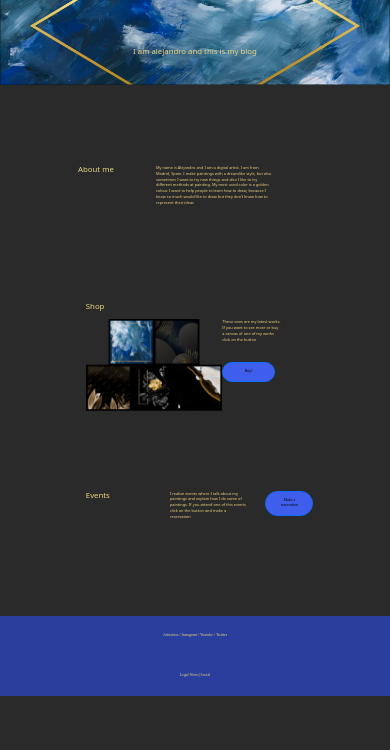
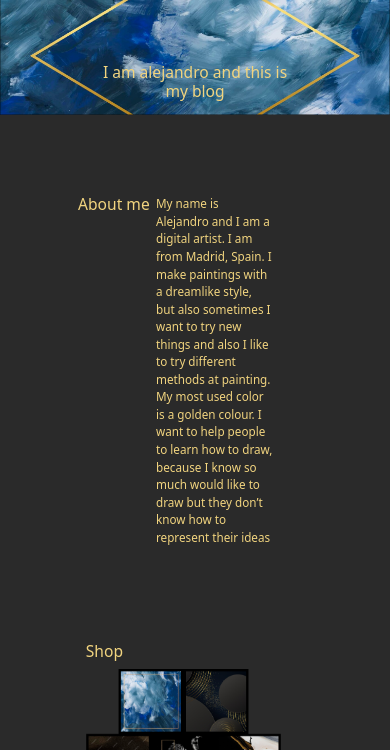
Before and after one commit to a-del-f/figma, a plain HTML site: page Práctica 2.2 Creación de interfaces web con diseño responsive/index.html in a window 390 px wide. Shown: the part 110-860 px from the top of the page. Drawn offline with nearby package versions, Linux system fonts and the light colour scheme; a web font is replaced by a local one.

Commit message:
mejoras en responsive 1.0

```diff
--- a/Práctica 2.2 Creación de interfaces web con diseño responsive/style.css
+++ b/Práctica 2.2 Creación de interfaces web con diseño responsive/style.css
@@ -34,6 +34,7 @@ body {
 a {
     color: var(--dorado-40);
     text-decoration: none;
+    width: auto;
 }
 
 header {
@@ -378,3 +379,86 @@ h2 {
     position: relative;
     width: 100%;
 }
+
+@media (max-width:1000px) {
+
+    h1,
+    h2 {
+        font-size: 3vw;
+    }
+
+    p {
+        font-size: 2vw;
+
+    }
+
+    #shop>img {
+        float: left;
+        width: 40vw;
+    }
+
+    #buy,
+    #reservation {
+        width: 20vw;
+    }
+
+
+
+}
+
+@media (max-width:500px) {
+
+    h1,
+    h2 {
+        font-size: 4vw;
+    }
+
+    p {
+        font-size: 3vw;
+        width: 100%;
+    }
+
+    #shop-right {
+        width: 100%;
+    }
+
+
+
+    #shop>img {
+        float: left;
+        width: 50vw;
+    }
+
+    #buy,
+    #reservation {
+        width: 30vw;
+        --bs-btn-font-size: 50px;
+    }
+
+    form {
+        width: 70vw;
+    }
+
+    #content {
+        width: 35vw;
+    }
+
+    input {
+        width: 1vw;
+    }
+
+}
+
+@media (max-width:750px) {
+    form {
+        width: 65vw;
+    }
+
+    #content {
+        width: 55vw;
+    }
+
+    input {
+        width: 10vw;
+    }
+}
```
Also changed, not shown: Práctica 2.2 Creación de interfaces web con diseño responsive/events.html (+2 -12 lines), Práctica 2.2 Creación de interfaces web con diseño responsive/index.html (+1 -1 lines).
